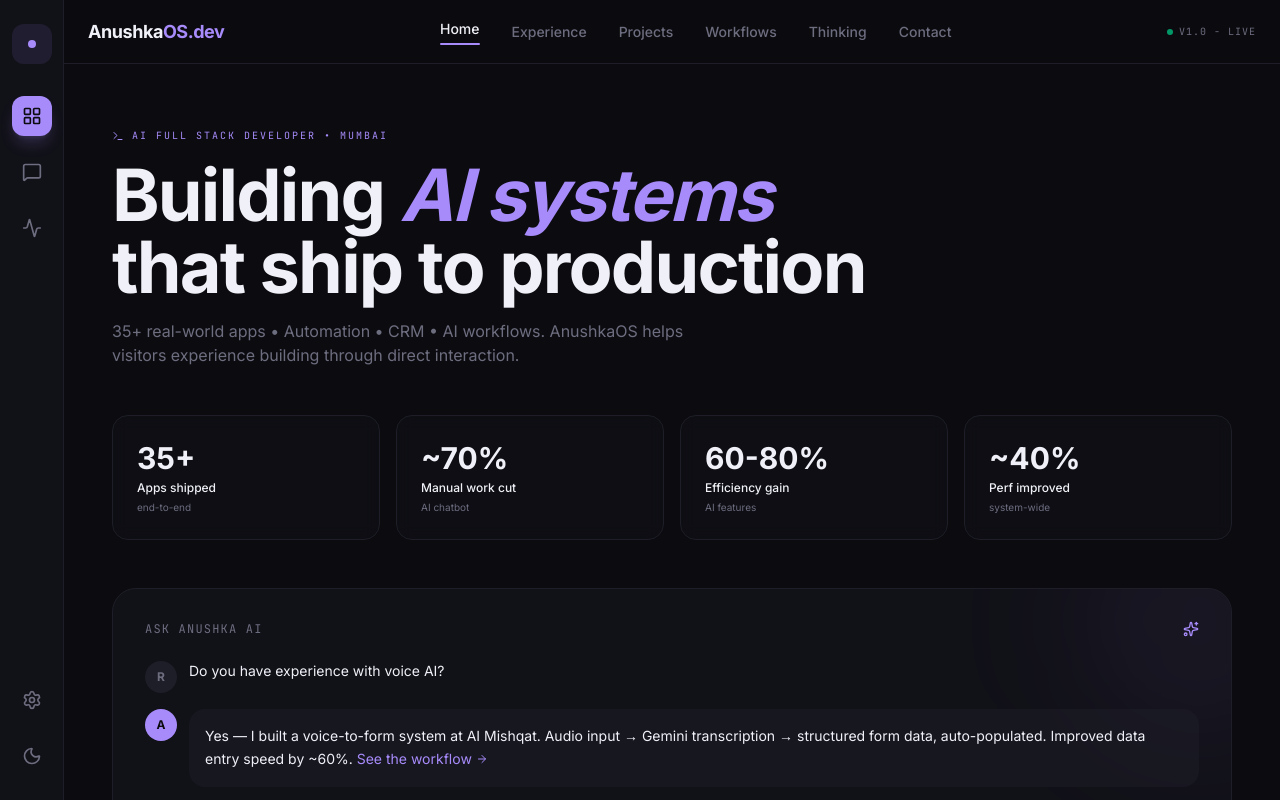
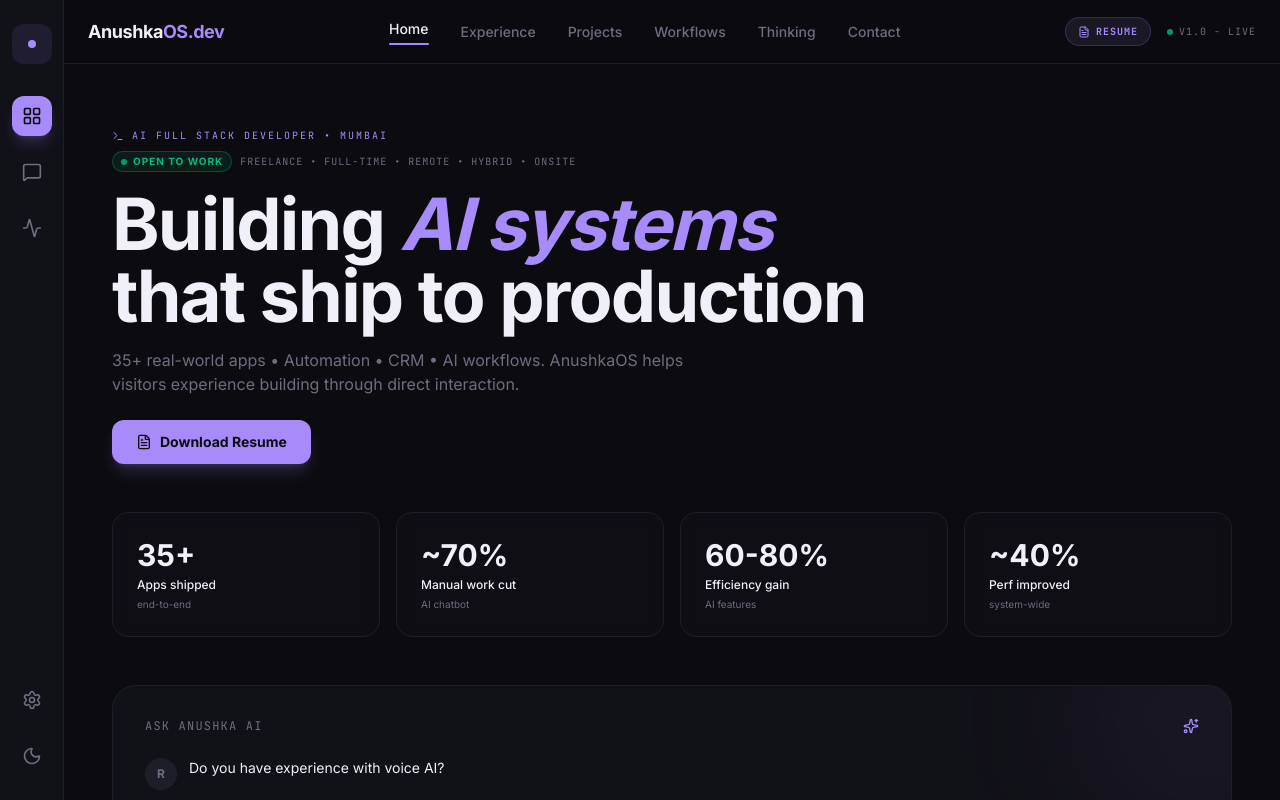
Before and after one commit to anushkasagvekar4/anushkas_portfolio, a Next.js app in the folder anushkas_portfolio/: page / in a window 1280 px wide. Shown: the top 800 px of the page. Built offline with nearby package versions, Linux system fonts and the light colour scheme.

Commit message:
added an eye-catching "Open to Work" badge

```diff
--- a/anushkas_portfolio/components/layout/navbar.tsx
+++ b/anushkas_portfolio/components/layout/navbar.tsx
@@ -3,6 +3,7 @@
 import Link from "next/link";
 import { usePathname } from "next/navigation";
 import { cn } from "@/lib/utils";
+import { FileText } from "lucide-react";
 
 const links = [
   { label: "Home", href: "/" },
@@ -47,6 +48,15 @@ export function Navbar() {
       </nav>
 
       <div className="flex items-center gap-4 text-[10px] font-mono uppercase tracking-widest text-muted-foreground">
+        <a
+          href="https://lingering-sound-567.linkyhost.com"
+          target="_blank"
+          rel="noopener noreferrer"
+          className="hidden md:flex items-center gap-1.5 rounded-full border border-primary/20 bg-primary/10 px-3 py-1.5 font-bold text-primary transition-all hover:bg-primary/20"
+        >
+          <FileText size={12} />
+          <span>Resume</span>
+        </a>
         <span className="flex items-center gap-1.5">
           <span className="h-1.5 w-1.5 rounded-full bg-emerald-500 animate-pulse" />
           v1.0 - Live
--- a/anushkas_portfolio/components/sections/hero.tsx
+++ b/anushkas_portfolio/components/sections/hero.tsx
@@ -1,7 +1,7 @@
 "use client";
 
 import { motion } from "framer-motion";
-import { Sparkles, Terminal, ArrowRight, Send } from "lucide-react";
+import { Sparkles, Terminal, ArrowRight, Send, FileText } from "lucide-react";
 import { cn } from "@/lib/utils";
 
 const metrics = [
@@ -16,9 +16,20 @@ export function Hero() {
     <section className="relative flex flex-col gap-12 pt-8">
       {/* Name Title */}
       <div className="flex flex-col gap-4">
-        <div className="flex items-center gap-2 text-[10px] font-mono uppercase tracking-[0.2em] text-primary">
-          <Terminal size={12} />
-          AI Full Stack Developer • Mumbai
+        <div className="flex flex-col gap-2">
+          <div className="flex items-center gap-2 text-[10px] font-mono uppercase tracking-[0.2em] text-primary">
+            <Terminal size={12} />
+            AI Full Stack Developer • Mumbai
+          </div>
+          <div className="flex flex-wrap items-center gap-2">
+            <span className="flex items-center gap-1.5 rounded-full border border-emerald-500/30 bg-emerald-500/10 px-2 py-0.5 text-[10px] font-bold text-emerald-500 uppercase tracking-widest">
+              <span className="h-1.5 w-1.5 rounded-full bg-emerald-500 animate-pulse" />
+              Open to Work
+            </span>
+            <span className="text-[10px] font-mono text-muted-foreground uppercase tracking-widest">
+              Freelance • Full-Time • Remote • Hybrid • Onsite
+            </span>
+          </div>
         </div>
         <h1 className="max-w-3xl text-4xl font-bold tracking-tight text-foreground md:text-6xl lg:text-7xl">
           Building <span className="text-primary italic">AI systems</span> that ship to production
@@ -26,6 +37,17 @@ export function Hero() {
         <p className="max-w-xl text-sm text-muted-foreground md:text-base">
           35+ real-world apps • Automation • CRM • AI workflows. AnushkaOS helps visitors experience building through direct interaction.
         </p>
+        <div className="flex items-center gap-4 mt-2">
+          <a
+            href="https://lingering-sound-567.linkyhost.com"
+            target="_blank"
+            rel="noopener noreferrer"
+            className="flex items-center gap-2 rounded-xl bg-primary px-6 py-3 text-sm font-bold text-primary-foreground transition-transform hover:scale-105 active:scale-95 shadow-lg shadow-primary/20"
+          >
+            <FileText size={16} />
+            Download Resume
+          </a>
+        </div>
       </div>
 
       {/* Metrics Grid */}
```
